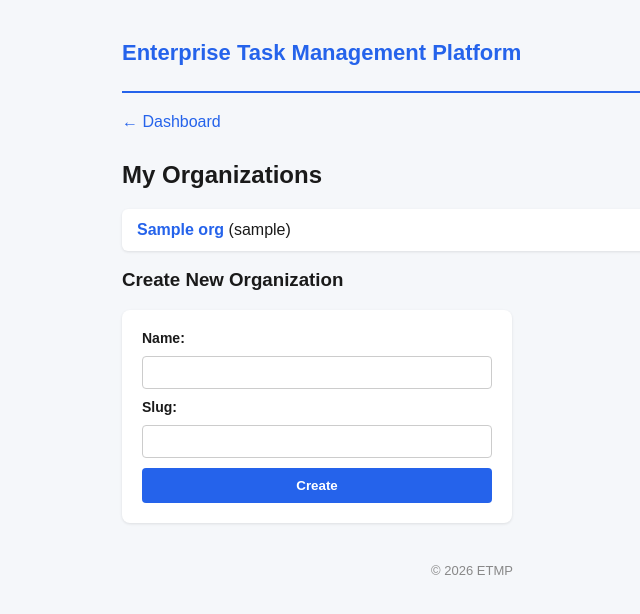
After one commit to sehrish118/Enterprise-Task-Management-Platform, a Python web app: template app/templates/organizations.html in a window 1280 px wide. The commit adds this page. Shown: the top 614 px of the page, without its empty margins (168-808 px from the left). Run offline with Jinja, Linux system fonts and the light colour scheme; the template is opened without the code that fills it: most values are stand-ins (such as "Sample title", 1, 10 or a date in 2020).

Commit message:
feat: add web organizations pages + full CSS styling
- GET/POST /organizations — list + create
- GET /organizations/{id} — detail view with add-member form
- Applied consistent styling across all pages (cards, nav, forms)
- Dashboard now links to Organizations page

```diff
--- a/app/main.py
+++ b/app/main.py
@@ -91,6 +91,7 @@ from app.core.exception_handlers import register_exception_handlers
 from fastapi.staticfiles import StaticFiles
 from app.web.routes import auth as web_auth
 from app.web.routes import dashboard as web_dashboard
+from app.web.routes import organizations as web_organizations
 
 
 configure_logging()
@@ -142,6 +143,8 @@ def create_app() -> FastAPI:
 
     app.include_router(web_dashboard.router)
 
+    app.include_router(web_organizations.router)
+
     logger.info("Application configured", extra={"env": settings.APP_ENV})
     return app
 
--- a/app/static/css/style.css
+++ b/app/static/css/style.css
@@ -1,17 +1,65 @@
 body {
     font-family: Arial, sans-serif;
-    max-width: 500px;
+    max-width: 700px;
     margin: 40px auto;
+    padding: 0 20px;
+    background: #f5f7fa;
+    color: #1a1a1a;
+}
+
+header {
+    border-bottom: 2px solid #2563eb;
+    padding-bottom: 10px;
+    margin-bottom: 20px;
+}
+
+header h1 {
+    font-size: 22px;
+    color: #2563eb;
+}
+
+nav {
+    margin: 15px 0;
+}
+
+nav a {
+    margin-right: 15px;
+    color: #2563eb;
+    text-decoration: none;
+    font-weight: bold;
+}
+
+nav a:hover {
+    text-decoration: underline;
+}
+
+h2,
+h3 {
+    color: #1a1a1a;
 }
 
 form {
     display: flex;
     flex-direction: column;
     gap: 10px;
+    max-width: 350px;
+    background: white;
+    padding: 20px;
+    border-radius: 8px;
+    box-shadow: 0 1px 3px rgba(0, 0, 0, 0.1);
+    margin-bottom: 20px;
 }
 
-input {
+label {
+    font-weight: bold;
+    font-size: 14px;
+}
+
+input,
+select {
     padding: 8px;
+    border: 1px solid #ccc;
+    border-radius: 4px;
 }
 
 button {
@@ -19,5 +67,68 @@ button {
     background: #2563eb;
     color: white;
     border: none;
+    border-radius: 4px;
     cursor: pointer;
+    font-weight: bold;
 }
+
+button:hover {
+    background: #1d4ed8;
+}
+
+ul {
+    list-style: none;
+    padding: 0;
+}
+
+li {
+    background: white;
+    padding: 12px 15px;
+    margin-bottom: 8px;
+    border-radius: 6px;
+    box-shadow: 0 1px 3px rgba(0, 0, 0, 0.1);
+}
+
+li a {
+    color: #2563eb;
+    text-decoration: none;
+    font-weight: bold;
+}
+
+.stats {
+    display: flex;
+    gap: 15px;
+    margin-bottom: 20px;
+}
+
+.stats p {
+    background: white;
+    padding: 15px;
+    border-radius: 8px;
+    box-shadow: 0 1px 3px rgba(0, 0, 0, 0.1);
+    flex: 1;
+    text-align: center;
+    font-weight: bold;
+}
+
+a.back-link,
+a.logout-link {
+    display: inline-block;
+    margin-bottom: 10px;
+    color: #2563eb;
+    text-decoration: none;
+}
+
+p.error {
+    color: #dc2626;
+    background: #fee2e2;
+    padding: 10px;
+    border-radius: 4px;
+}
+
+footer {
+    margin-top: 40px;
+    text-align: center;
+    color: #888;
+    font-size: 13px;
+}
--- /dev/null
+++ b/app/templates/organizations.html
@@ -0,0 +1,24 @@
+{% extends "base.html" %}
+{% block title %}Organizations - ETMP{% endblock %}
+{% block content %}
+<a href="/dashboard" class="back-link">← Dashboard</a>
+<h2>My Organizations</h2>
+
+<ul>
+    {% for org in organizations %}
+    <li><a href="/organizations/{{ org.id }}">{{ org.name }}</a> ({{ org.slug }})</li>
+    {% else %}
+    <li>No organizations yet.</li>
+    {% endfor %}
+</ul>
+
+<h3>Create New Organization</h3>
+{% if error %}<p class="error">{{ error }}</p>{% endif %}
+<form method="POST" action="/organizations">
+    <label>Name:</label>
+    <input type="text" name="name" required>
+    <label>Slug:</label>
+    <input type="text" name="slug" required pattern="[a-z0-9]+(-[a-z0-9]+)*">
+    <button type="submit">Create</button>
+</form>
+{% endblock %}
```
Also changed, not shown: app/templates/dashboard.html (+8 -5 lines), app/templates/organization_detail.html (added, +25 -0 lines), app/web/routes/organizations.py (added, +99 -0 lines).
